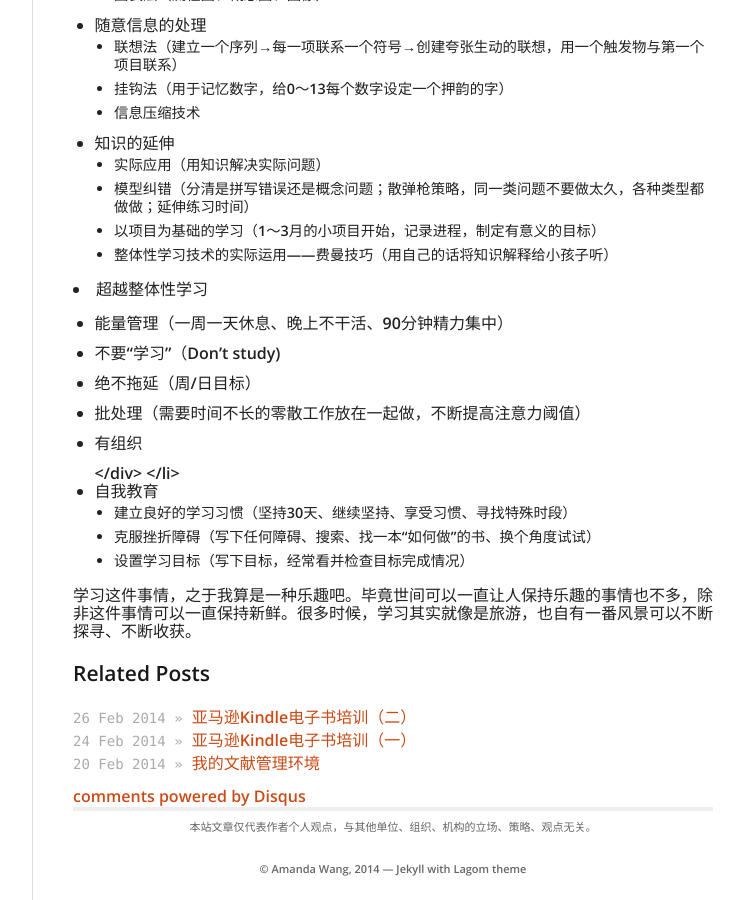
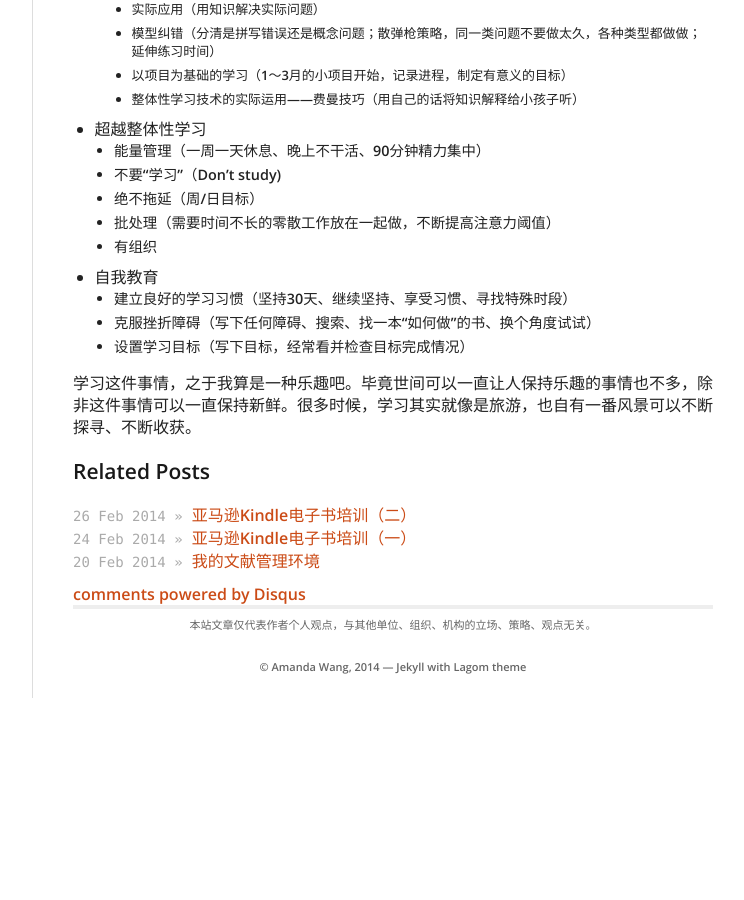
Before and after one commit to fantaghiro/fantaghiro.github.io, a Jekyll site: the page built from _posts/2014-02-24-Learn-More-Study-Less.markdown, in a window 1280 px wide and 900 px high, scrolled down 1034 px. Shown: the whole window, without its empty margins (378-1122 px from the left). Built offline with Jekyll 4.4.1, drawn with Linux system fonts in a browser that asks for light colours; nearby versions of some CDN libraries; library files that are not in the unit come from our copies; comment, search, counter and statistics services are not loaded; after the commit the page ends 1732 px from its top, so only the background shows below that.

Commit message:
Update 2014-02-24-Learn-More-Study-Less.markdown

```diff
--- a/_posts/2014-02-24-Learn-More-Study-Less.markdown
+++ b/_posts/2014-02-24-Learn-More-Study-Less.markdown
@@ -11,7 +11,7 @@ tags:
 
 这本书讲的方法挺实在，也因此会看上去比较空泛。不过我相信作者这套方法论是好的，需要不断练习、实践。这本书的内容基本上可以用其目录简要概括如下：
 
-<div id="jsTree">
+<ul id="jsTree">
 <li>整体性学习策略
   <ul>
     <li>结构（良好的知识结构就像是设计良好的城市）</li>
@@ -79,7 +79,7 @@ tags:
     <li>绝不拖延（周/日目标）</li>
     <li>批处理（需要时间不长的零散工作放在一起做，不断提高注意力阈值）</li>
     <li>有组织</li>
-  </div>
+  </ul>
 </li>
 <li>自我教育
   <ul>
```
